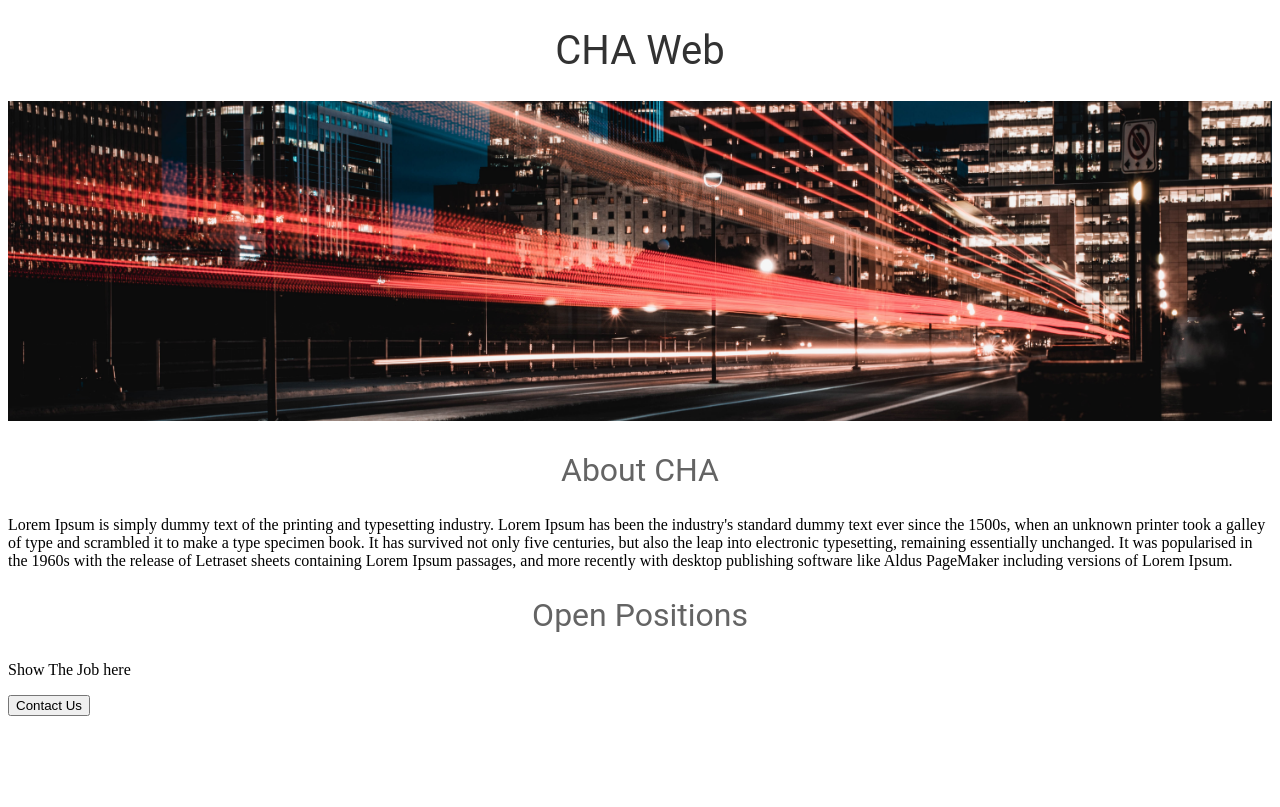
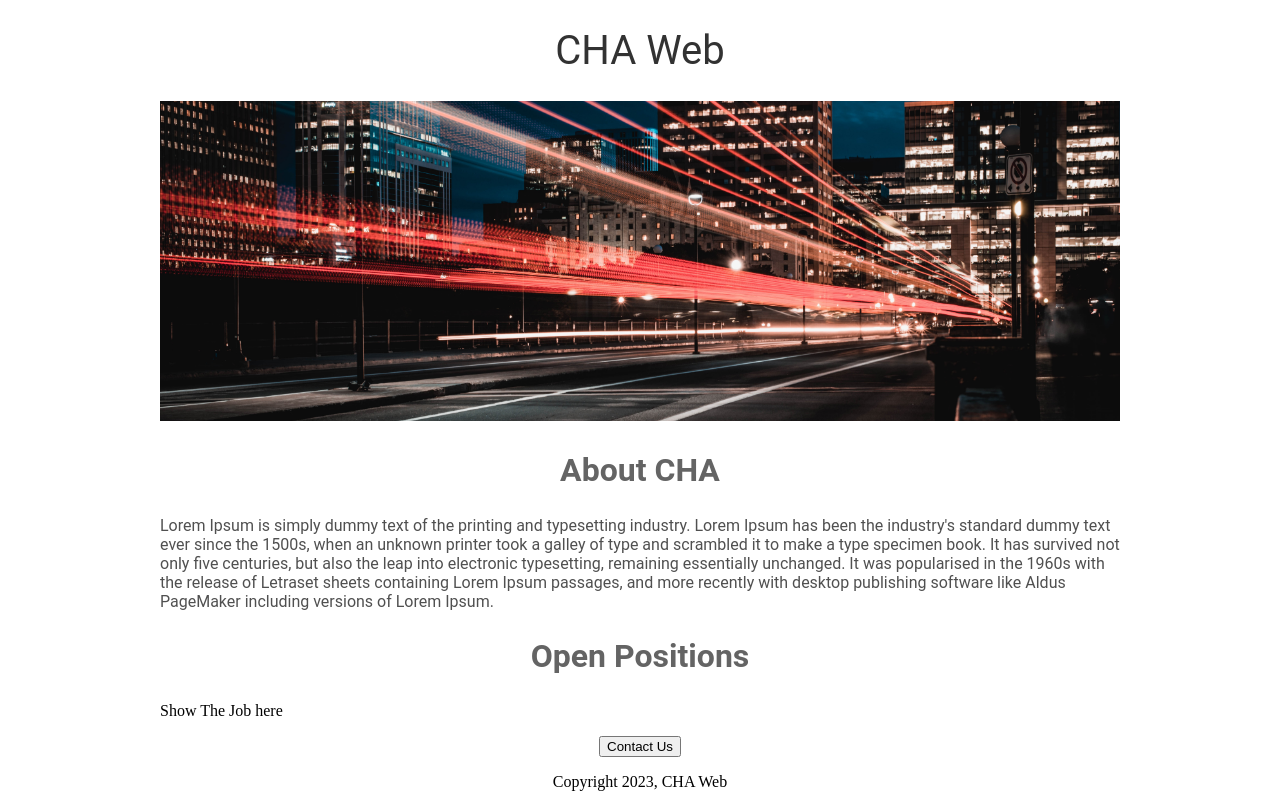
Before and after one commit to chalalaz/cha-website, a Flask app: page / in a window 1280 px wide. Before the commit the page ends 716 px from the top, so only its background shows below. Run offline with Flask 3, Linux system fonts and the light colour scheme.

Commit message:
add HTML CSS

```diff
--- a/templates/home.html
+++ b/templates/home.html
@@ -13,24 +13,37 @@
       h2{
         font-size: 32px;
         font-family: Roboto;
-        font-weight: normal;
+        font-weighcoverrmal;
         color: rgb(100,100,100);
         text-align: center;
+      }
+      .bodytext{
+        font-family: Roboto;
+        color: rgb(80,80,80);
       }
       #banner{
         width: 100%;
         height: 320px;
         object-fit: cover;
       }
+      #container{
+        max-width: 960px;
+        margin:0 auto;
+      }
     </style>
   </head>
 <body>
+  <div id="container">
     <h1>CHA Web</h1>
-  <img id="banner" src="https://cha-website--blackcatbadcode.repl.co/static/banner.jpg" />
-  <h2>About CHA</h2>
-  <p>Lorem Ipsum is simply dummy text of the printing and typesetting industry. Lorem Ipsum has been the industry's standard dummy text ever since the 1500s, when an unknown printer took a galley of type and scrambled it to make a type specimen book. It has survived not only five centuries, but also the leap into electronic typesetting, remaining essentially unchanged. It was popularised in the 1960s with the release of Letraset sheets containing Lorem Ipsum passages, and more recently with desktop publishing software like Aldus PageMaker including versions of Lorem Ipsum.</p>
-  <h2>Open Positions</h2>
-  <p>Show The Job here</p>
-  <button>Contact Us</button>
+    <img id="banner" src="https://cha-website--blackcatbadcode.repl.co/static/banner.jpg" />
+    <h2>About CHA</h2>
+    <p class="bodytext">Lorem Ipsum is simply dummy text of the printing and typesetting industry. Lorem Ipsum has been the industry's standard dummy text ever since the 1500s, when an unknown printer took a galley of type and scrambled it to make a type specimen book. It has survived not only five centuries, but also the leap into electronic typesetting, remaining essentially unchanged. It was popularised in the 1960s with the release of Letraset sheets containing Lorem Ipsum passages, and more recently with desktop publishing software like Aldus PageMaker including versions of Lorem Ipsum.</p>
+    <h2>Open Positions</h2>
+    <p>Show The Job here</p>
+    <div style="text-align:center;">
+    <button>Contact Us</button>
+    <p>Copyright 2023, CHA Web</p>
+    </div>
+  </div>
 </body>
 </html>
```
